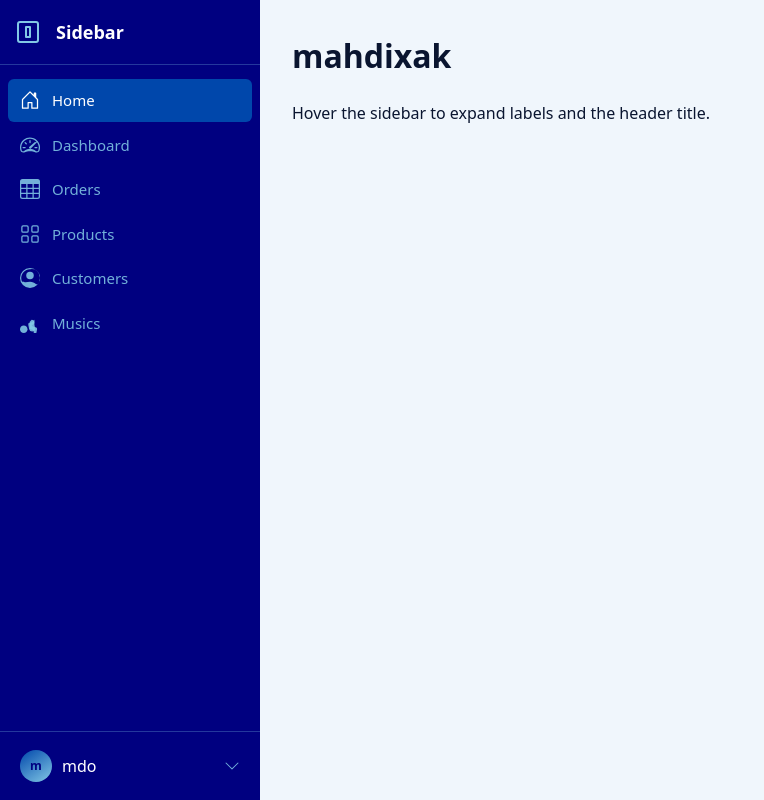
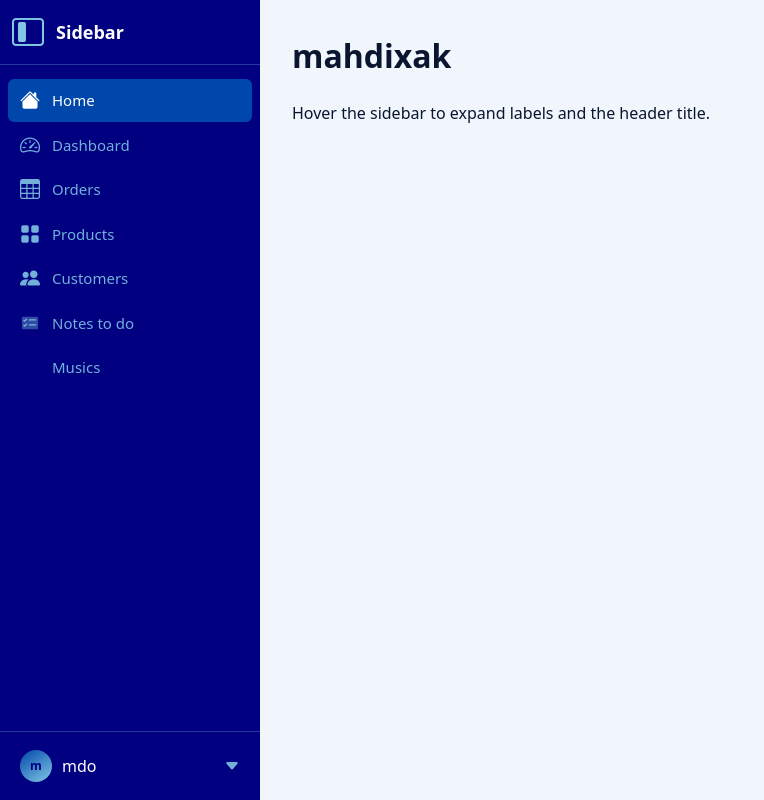
Before and after one commit to mahdiXak47/mahdixak-front, a React (Vite) app: page / in a window 1280 px wide. Shown: the whole page, without its empty margins (0-764 px from the left). Built offline with nearby package versions, Linux system fonts and the light colour scheme.

Commit message:
icons of bootstrap added to the project

```diff
--- a/package.json
+++ b/package.json
@@ -9,6 +9,7 @@
     "preview": "vite preview"
   },
   "dependencies": {
+    "bootstrap-icons": "^1.13.1",
     "react": "^19.0.0",
     "react-dom": "^19.0.0"
   },
--- a/src/Sidebar.css
+++ b/src/Sidebar.css
@@ -53,10 +53,10 @@
   color: var(--color-sky);
 }
 
-.sidebar__brand-svg {
+.sidebar__brand-mark .sidebar__bi--brand {
+  font-size: 2rem;
   width: 2rem;
   height: 2rem;
-  display: block;
 }
 
 .sidebar__brand-text {
@@ -128,6 +128,26 @@
   width: 1.25rem;
   height: 1.25rem;
   display: block;
+}
+
+.sidebar__icon-card-fill {
+  fill: currentColor;
+  opacity: 0.42;
+}
+
+.sidebar__link--active .sidebar__icon-card-fill {
+  opacity: 0.3;
+}
+
+.sidebar__bi {
+  flex-shrink: 0;
+  font-size: 1.25rem;
+  line-height: 1;
+  width: 1.25rem;
+  height: 1.25rem;
+  display: inline-flex;
+  align-items: center;
+  justify-content: center;
 }
 
 .sidebar__label {
@@ -206,8 +226,8 @@
   opacity: 1;
 }
 
-.sidebar__chevron {
-  flex-shrink: 0;
+.sidebar__bi--footer {
+  font-size: 1rem;
   width: 1rem;
   height: 1rem;
   color: var(--sidebar-muted);
--- a/src/Sidebar.jsx
+++ b/src/Sidebar.jsx
@@ -1,93 +1,38 @@
 import './Sidebar.css';
 
-function IconHome() {
+/** Filled card + official checklist paths from Bootstrap card-checklist (no -fill glyph in the set). */
+function IconCardChecklistFilled() {
   return (
     <svg className="sidebar__icon" viewBox="0 0 16 16" fill="currentColor" aria-hidden>
-      <path d="M8.354 1.146a.5.5 0 0 0-.708 0l-6 6A.5.5 0 0 0 1.5 7.5v7a.5.5 0 0 0 .5.5h4.5a.5.5 0 0 0 .5-.5v-4h2v4a.5.5 0 0 0 .5.5H14a.5.5 0 0 0 .5-.5v-7a.5.5 0 0 0-.146-.354L13 5.793V2.5a.5.5 0 0 0-.5-.5h-1a.5.5 0 0 0-.5.5v1.293L8.354 1.146zM2.5 14V7.707l5.5-5.5 5.5 5.5V14H10v-4a.5.5 0 0 0-.5-.5h-3a.5.5 0 0 0-.5.5v4H2.5z" />
+      <rect
+        className="sidebar__icon-card-fill"
+        x="1.5"
+        y="3"
+        width="13"
+        height="10"
+        rx="1"
+        ry="1"
+      />
+      <path d="M7 5.5a.5.5 0 0 1 .5-.5h5a.5.5 0 0 1 0 1h-5a.5.5 0 0 1-.5-.5m-1.496-.854a.5.5 0 0 1 0 .708l-1.5 1.5a.5.5 0 0 1-.708 0l-.5-.5a.5.5 0 1 1 .708-.708l.146.147 1.146-1.147a.5.5 0 0 1 .708 0M7 9.5a.5.5 0 0 1 .5-.5h5a.5.5 0 0 1 0 1h-5a.5.5 0 0 1-.5-.5m-1.496-.854a.5.5 0 0 1 0 .708l-1.5 1.5a.5.5 0 0 1-.708 0l-.5-.5a.5.5 0 0 1 .708-.708l.146.147 1.146-1.147a.5.5 0 0 1 .708 0" />
     </svg>
   );
 }
 
-function IconDashboard() {
-  return (
-    <svg className="sidebar__icon" viewBox="0 0 16 16" fill="currentColor" aria-hidden>
-      <path d="M8 4a.5.5 0 0 1 .5.5V6a.5.5 0 0 1-1 0V4.5A.5.5 0 0 1 8 4zM3.732 5.732a.5.5 0 0 1 .707 0l.915.914a.5.5 0 1 1-.708.708l-.914-.915a.5.5 0 0 1 0-.707zM2 10a.5.5 0 0 1 .5-.5h1.586a.5.5 0 0 1 0 1H2.5A.5.5 0 0 1 2 10zm9.5 0a.5.5 0 0 1 .5-.5h1.5a.5.5 0 0 1 0 1H12a.5.5 0 0 1-.5-.5zm.754-4.246a.389.389 0 0 0-.527-.02L7.547 9.31a.91.91 0 1 0 1.302 1.254l5.096-5.096a.389.389 0 0 0-.029-.518z" />
-      <path
-        fillRule="evenodd"
-        d="M0 10a8 8 0 1 1 15.547 2.661c-.442 1.253-1.845 1.602-2.932 1.25C11.309 13.488 9.475 13 8 13c-1.474 0-3.31.488-4.615.911-1.087.352-2.49.003-2.932-1.25A7.988 7.988 0 0 1 0 10zm8-7a7 7 0 0 0-6.603 9.329c.203.575.923.876 1.68.63C4.298 12.066 6.115 11 8 11s3.702 1.065 4.923 1.958c.756.246 1.477-.055 1.68-.63A7 7 0 0 0 8 3z"
-      />
-    </svg>
-  );
-}
-
-function IconOrders() {
-  return (
-    <svg className="sidebar__icon" viewBox="0 0 16 16" fill="currentColor" aria-hidden>
-      <path d="M0 2a2 2 0 0 1 2-2h12a2 2 0 0 1 2 2v12a2 2 0 0 1-2 2H2a2 2 0 0 1-2-2V2zm15 2h-4v3h4V4zm0 4h-4v3h4V8zm0 4h-4v3h3a1 1 0 0 0 1-1v-2zm-5 3v-3H6v3h4zm-5 0v-3H1v2a1 1 0 0 0 1 1h3zm-4-4h4V8H1v3zm0-4h4V4H1v3zm5-3v3h4V4H6zm4 4H6v3h4V8z" />
-    </svg>
-  );
-}
-
-function IconProducts() {
-  return (
-    <svg className="sidebar__icon" viewBox="0 0 16 16" fill="currentColor" aria-hidden>
-      <path d="M1 2.5A1.5 1.5 0 0 1 2.5 1h3A1.5 1.5 0 0 1 7 2.5v3A1.5 1.5 0 0 1 5.5 7h-3A1.5 1.5 0 0 1 1 5.5v-3zM2.5 2a.5.5 0 0 0-.5.5v3a.5.5 0 0 0 .5.5h3a.5.5 0 0 0 .5-.5v-3a.5.5 0 0 0-.5-.5h-3zm6.5.5A1.5 1.5 0 0 1 10.5 1h3A1.5 1.5 0 0 1 15 2.5v3A1.5 1.5 0 0 1 13.5 7h-3A1.5 1.5 0 0 1 9 5.5v-3zm1.5-.5a.5.5 0 0 0-.5.5v3a.5.5 0 0 0 .5.5h3a.5.5 0 0 0 .5-.5v-3a.5.5 0 0 0-.5-.5h-3zM1 10.5A1.5 1.5 0 0 1 2.5 9h3A1.5 1.5 0 0 1 7 10.5v3A1.5 1.5 0 0 1 5.5 15h-3A1.5 1.5 0 0 1 1 13.5v-3zm1.5-.5a.5.5 0 0 0-.5.5v3a.5.5 0 0 0 .5.5h3a.5.5 0 0 0 .5-.5v-3a.5.5 0 0 0-.5-.5h-3zm6.5.5A1.5 1.5 0 0 1 10.5 9h3a1.5 1.5 0 0 1 1.5 1.5v3a1.5 1.5 0 0 1-1.5 1.5h-3A1.5 1.5 0 0 1 9 13.5v-3zm1.5-.5a.5.5 0 0 0-.5.5v3a.5.5 0 0 0 .5.5h3a.5.5 0 0 0 .5-.5v-3a.5.5 0 0 0-.5-.5h-3z" />
-    </svg>
-  );
-}
-
-function IconCustomers() {
-  return (
-    <svg className="sidebar__icon" viewBox="0 0 16 16" fill="currentColor" aria-hidden>
-      <path d="M11 6a3 3 0 1 1-6 0 3 3 0 0 1 6 0z" />
-      <path
-        fillRule="evenodd"
-        d="M0 8a8 8 0 1 1 16 0A8 8 0 0 1 0 8zm8-7a7 7 0 0 0-6.603 9.329c.203.575.923.876 1.68.63C4.298 12.066 6.115 11 8 11s3.702 1.065 4.923 1.958c.756.246 1.477-.055 1.68-.63A7 7 0 0 0 8 1z"
-      />
-    </svg>
-  );
-}
-
-function IconMusics() {
-  return (
-    <svg className="sidebar__icon" viewBox="0 0 16 16" fill="currentColor" aria-hidden>
-      <path d="M6 13c0 1.657-1.343 3-3 3S0 14.657 0 13s1.343-3 3-3 3 1.343 3 3z" />
-      <path d="M9.346 5.345 7.828 7.091A.5.5 0 0 0 8 7.5v5a.5.5 0 0 0 .5.5 2.5 2.5 0 0 1 0 5 .5.5 0 0 0 .5.5h1.528a2.5 2.5 0 0 0 2.443-1.973l.671-3.356a1.5 1.5 0 0 0-1.188-1.771l-1.656-.331a1.5 1.5 0 0 1-1.17-.869l-.308-.617A1.5 1.5 0 0 0 9.346 5.345z" />
-      <path d="m11.536 9.436.671 3.356a2.5 2.5 0 0 1-2.443 2.027H9.748a2.5 2.5 0 0 1-2.443-2.027l-.671-3.356a1.5 1.5 0 0 1 1.188-1.771l1.656-.331a1.5 1.5 0 0 0 1.17-.869l.308-.617A1.5 1.5 0 0 1 11.536 5.43z" />
-    </svg>
-  );
-}
-
-function IconBrand() {
-  return (
-    <svg className="sidebar__brand-svg" viewBox="0 0 16 16" fill="currentColor" aria-hidden>
-      <path d="M2.5 4A1.5 1.5 0 0 1 4 2.5h8A1.5 1.5 0 0 1 13.5 4v8a1.5 1.5 0 0 1-1.5 1.5h-8A1.5 1.5 0 0 1 2.5 12V4zm1 0v8a.5.5 0 0 0 .5.5h8a.5.5 0 0 0 .5-.5V4a.5.5 0 0 0-.5-.5h-8a.5.5 0 0 0-.5.5z" />
-      <path d="M6.5 5.5a.5.5 0 0 1 .5-.5h2a.5.5 0 0 1 .5.5v5a.5.5 0 0 1-.5.5h-2a.5.5 0 0 1-.5-.5v-5zm1 .5v4h1V6h-1z" />
-    </svg>
-  );
-}
-
-function IconChevronDown() {
-  return (
-    <svg className="sidebar__chevron" viewBox="0 0 16 16" fill="currentColor" aria-hidden>
-      <path
-        fillRule="evenodd"
-        d="M1.646 4.646a.5.5 0 0 1 .708 0L8 10.293l5.646-5.647a.5.5 0 0 1 .708.708l-6 6a.5.5 0 0 1-.708 0l-6-6a.5.5 0 0 1 0-.708z"
-      />
-    </svg>
-  );
+function BiIcon({ name, className = '' }) {
+  return <i className={`bi bi-${name} sidebar__bi ${className}`.trim()} aria-hidden />;
 }
 
 const NAV_ITEMS = [
-  { id: 'home', label: 'Home', icon: IconHome, active: true },
-  { id: 'dashboard', label: 'Dashboard', icon: IconDashboard },
-  { id: 'orders', label: 'Orders', icon: IconOrders },
-  { id: 'products', label: 'Products', icon: IconProducts },
-  { id: 'customers', label: 'Customers', icon: IconCustomers },
+  { id: 'home', label: 'Home', icon: () => <BiIcon name="house-fill" />, active: true },
+  { id: 'dashboard', label: 'Dashboard', icon: () => <BiIcon name="speedometer2" /> },
+  { id: 'orders', label: 'Orders', icon: () => <BiIcon name="table" /> },
+  { id: 'products', label: 'Products', icon: () => <BiIcon name="grid-fill" /> },
+  { id: 'customers', label: 'Customers', icon: () => <BiIcon name="people-fill" /> },
+  { id: 'notes-to-do', label: 'Notes to do', icon: IconCardChecklistFilled },
   {
     id: 'musics',
     label: 'Musics',
-    icon: IconMusics,
+    icon: () => <BiIcon name="apple-music" />,
     externalHref: 'https://mahdixak-music.darkube.app/',
   },
 ];
@@ -97,7 +42,7 @@ export default function Sidebar() {
     <aside className="sidebar" aria-label="Main navigation">
       <div className="sidebar__header">
         <span className="sidebar__brand-mark" aria-hidden>
-          <IconBrand />
+          <BiIcon name="layout-sidebar-inset" className="sidebar__bi--brand" />
         </span>
         <span className="sidebar__brand-text">Sidebar</span>
       </div>
@@ -125,7 +70,7 @@ export default function Sidebar() {
             m
           </span>
           <span className="sidebar__username">mdo</span>
-          <IconChevronDown />
+          <BiIcon name="caret-down-fill" className="sidebar__bi--footer" />
         </button>
       </div>
     </aside>
--- a/src/main.jsx
+++ b/src/main.jsx
@@ -2,6 +2,7 @@
 import { StrictMode } from 'react';
 import { createRoot } from 'react-dom/client';
 import './index.css';
+import 'bootstrap-icons/font/bootstrap-icons.css';
 import App from './App';
 
 const root = document.getElementById('root');
```
Also changed, not shown: 1 other file (tests, documents, lock files or other folders).
